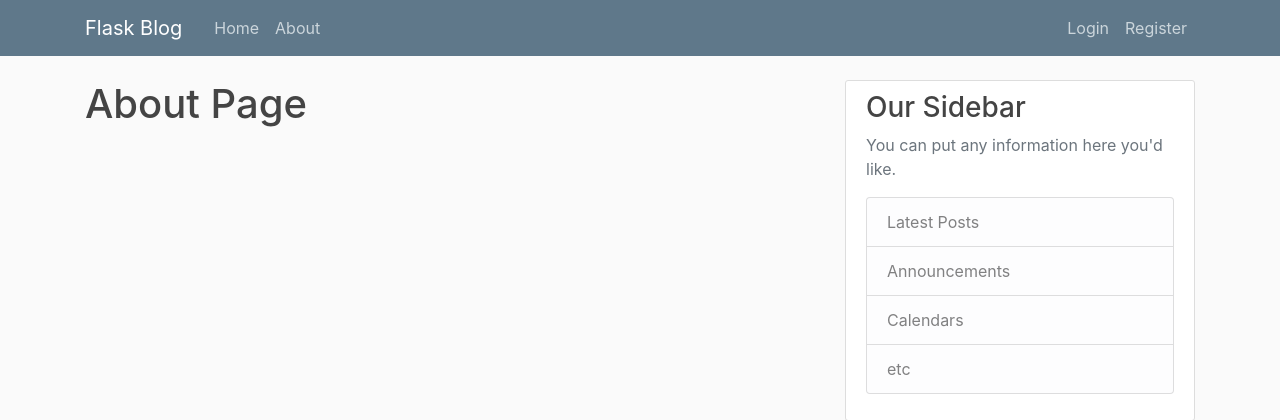
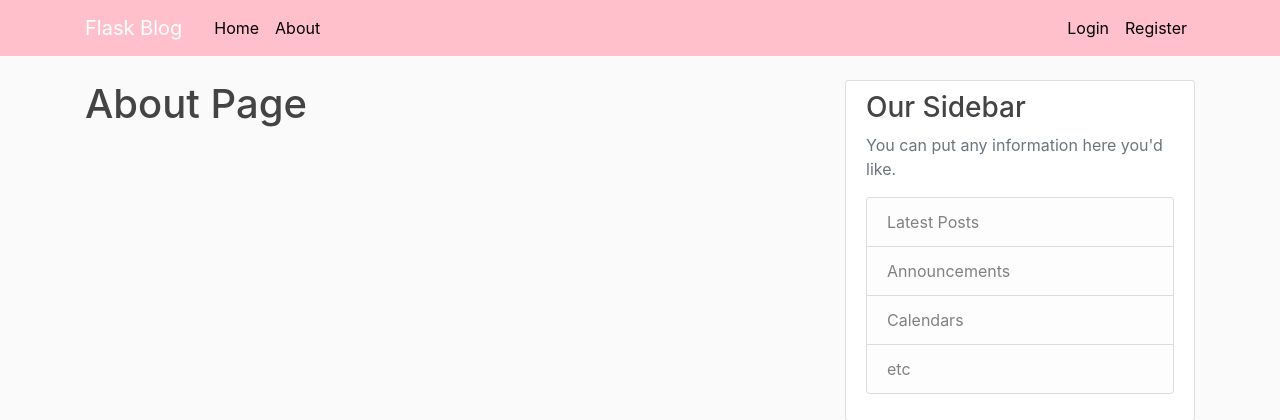
Before and after one commit to ajani18/CS348---Project, a Flask app: page /about in a window 1280 px wide. Shown: the top 420 px of the page. Run offline with Flask 2, Linux system fonts and the light colour scheme; some libraries are stand-ins or nearby versions.

Commit message:
Add files via upload

```diff
--- a/348-Login/flaskblog/routes.py
+++ b/348-Login/flaskblog/routes.py
@@ -6,7 +6,6 @@ from flaskblog import app, db, bcrypt
 from flaskblog.forms import RegistrationForm, LoginForm, UpdateAccountForm, PostForm
 from flaskblog.models import User, Post
 from flask_login import login_user, current_user, logout_user, login_required
-
 
 @app.route("/")
 @app.route("/home")
--- a/348-Login/flaskblog/static/main.css
+++ b/348-Login/flaskblog/static/main.css
@@ -9,15 +9,15 @@ h1, h2, h3, h4, h5, h6 {
 }
 
 .bg-steel {
-  background-color: #5f788a;
+  background-color: pink;
 }
 
 .site-header .navbar-nav .nav-link {
-  color: #cbd5db;
+  color: black;
 }
 
 .site-header .navbar-nav .nav-link:hover {
-  color: #ffffff;
+  color: red;
 }
 
 .site-header .navbar-nav .nav-link.active {
```
Also changed, not shown: 348-Login/flaskblog/models.py (+16 -0 lines), 348-Login/flaskblog/site.db, 348-Login/flaskblog/static/profile_pics/3cf486b1889fdf70.jpg (added), 348-Login/flaskblog/static/profile_pics/8f28a9687ee78c54.png (added).
